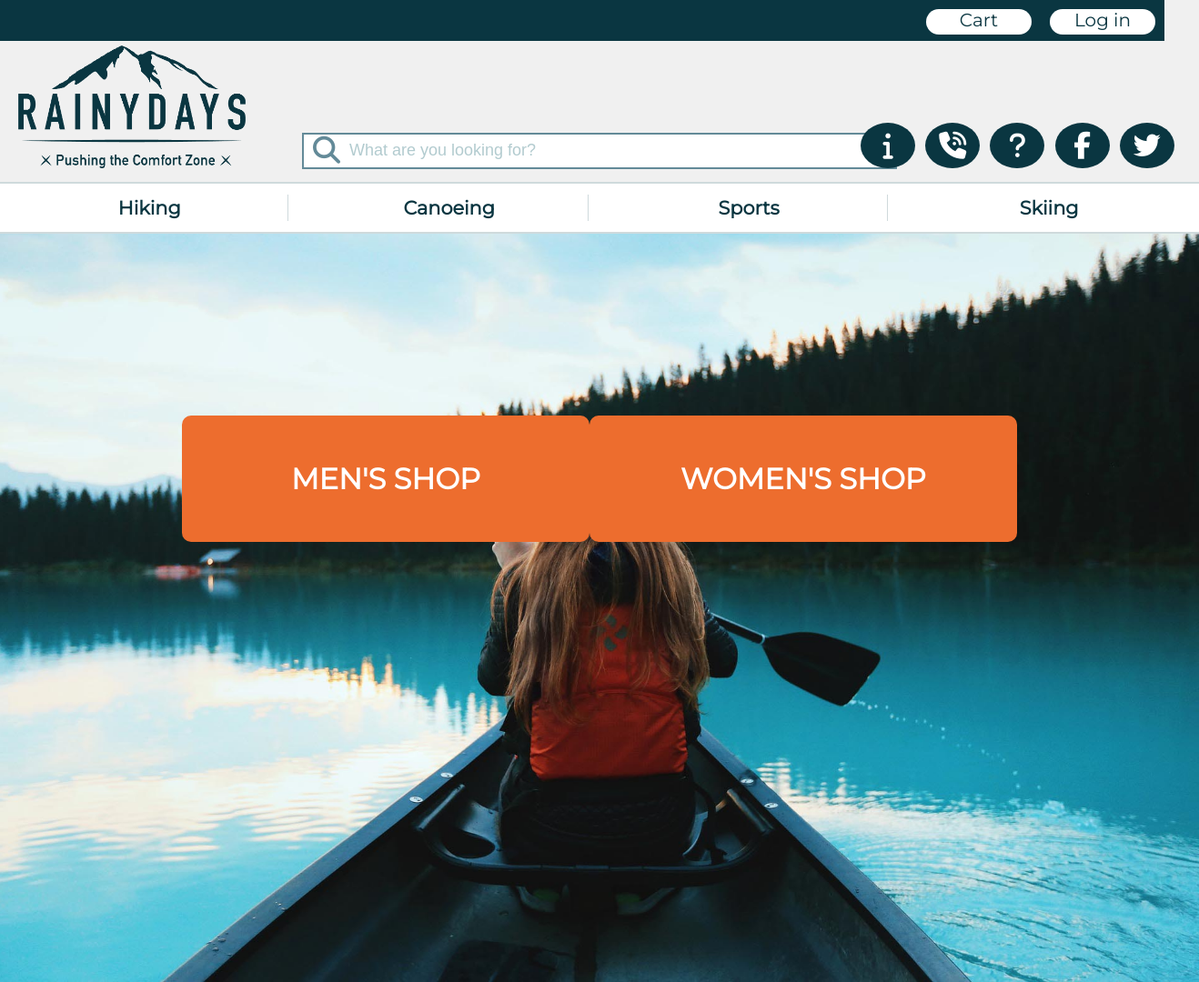
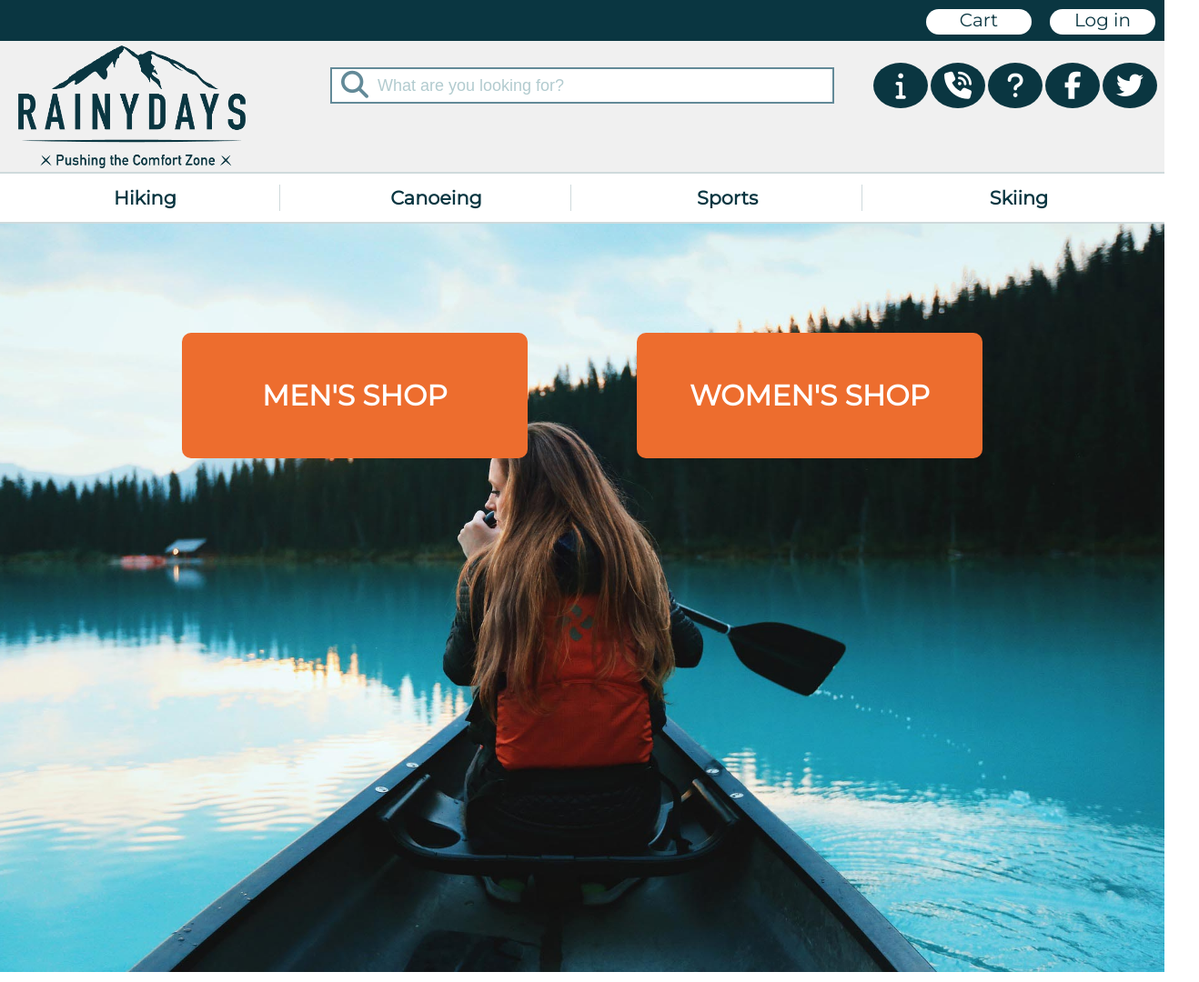
Before and after one commit to Tanific/rainydays, a plain HTML site: page index.html in a window 1280 px wide. Shown: the whole page at 91% size, 1318 px wide, since content can reach past the window. Drawn offline with Linux system fonts and the light colour scheme.

Commit message:
update on grid

```diff
--- a/index.html
+++ b/index.html
@@ -18,23 +18,23 @@
             <a href="login.html" class="nav-top_button">Log in</a>
             <a href="cart.html" class="nav-top_button">Cart</a>
         </div>
+        <div class=header-bottom_grid>
             <a href="index.html">
              <img src="images/logo-rainydays.png" class="logo"></a>
-             <div class="form-wrapper">
-             <form class="#">
+             <div class="make-block">
+             <form class="form-wrapper">
                 <button type="submit" class="searchbutton"><i class="fa fa-search"></i></button>
-                <input type="text" placeholder="What are you looking for?" name="search2" id="textarea">
+                <input type="text" placeholder="What are you looking for?" id="textarea">
               </form>
             </div>
           <nav>
-              <ul>
-                <li><a href="html" class="fas fa-info"></a></li>
-                <li><a href="html" class="fas fa-phone-volume"></a></li>
-                <li><a href="html" class="fas fa-question"></a></li>
-                <li><a href="#" class="fab fa-facebook-f"></a></li>
-                <li><a href="#" class="fab fa-twitter"></a></li>
-            </ul>
+                <a href="html" class="fas fa-info"></a>
+                <a href="html" class="fas fa-phone-volume"></a>
+                <a href="html" class="fas fa-question"></a>
+                <a href="#" class="fab fa-facebook-f"></a>
+                <a href="#" class="fab fa-twitter"></a>
           </nav>
+        </div>
     </header>
     <main>
         <section class="store-navigation">
@@ -52,11 +52,11 @@
             </div>
         </section>
         <section class="home-cta">
-            <div>
-                <a href="mens.html" class="cta cta-mens">Men's shop</a>
+            <div class="cta cta-gender">
+                <a href="mens.html" class="cta">Men's shop</a>
             </div>
-            <div>
-                <a href="womens.html" class="cta cta-womens">Women's shop</a>
+            <div class="cta cta-gender">
+                <a href="womens.html" class="cta">Women's shop</a>
             </div>
         </section>
     </main>
--- a/styles/styles.css
+++ b/styles/styles.css
@@ -15,7 +15,13 @@ body {
 /* Navigation */
 header {
     background-color: #F0F0F0;
-    max-height: 200px;
+}
+
+.header-bottom_grid {
+    display: grid;
+    grid-template-columns: 1fr 1fr 1fr;
+    grid-gap: 20px;
+    align-items: center;
 }
 
 .nav-top {
@@ -27,14 +33,10 @@ header {
 }
 
 nav {
-    position: relative;
-    float: right;
-    top: -110px;
-}
-
-nav li {
-    display: inline-block;
-    padding-right: 7px;
+    display: grid;
+    grid-template-columns: 1fr 1fr 1fr 1fr 1fr;
+    grid-gap: 3px;
+    max-width: 50px;
 }
 
  .fas, .fab {
@@ -46,10 +48,6 @@ nav li {
     border-radius: 50%;
     min-width: 40px;
     padding: 10px;
-}
-
-nav ul {
-    margin-right: 20px;
 }
 
 .nav-top_button {
@@ -66,28 +64,26 @@ nav ul {
 }
 
 .logo {
-    position: relative;
     max-width: 250px;
     margin: 50px 0px 0px 20px;
 }
 
 /* Search bar */
-
-.form-wrapper > * {
-    flex: 1;
+.form-wrapper {
     display: flex;
     justify-content: center;
-    position: relative;
-    top: -43px;
+    width: 600px;
+    margin: 50px auto;
 }
 
 #textarea {
-    width: 600px;
+    max-width: 500px;
     border: 2px solid #638A98;
     border-left: hidden;
     font-size: 18px;
     outline: none;
     padding: 0px;
+    flex: 1;
 }
 
 .searchbutton {
@@ -144,14 +140,14 @@ main {
 .home-cta {
     display: flex;
     flex-direction: row;
-    justify-content: space-around;
-    padding: 200px;
+    justify-content: space-evenly;
+    padding: 80px;
+    margin-top: 40px;
 }
 
 .cta {
-    display: block;
     position: relative;
-    font-size: 2em;
+    font-size: 1.4em;
     color: white;
     background-color: #ED6D2E;
     text-decoration: none;
@@ -159,12 +155,10 @@ main {
     font-weight: 900;
     border-radius: 10px;
     white-space: nowrap;
+    padding: 50px 0px;
+    text-align: center;
 }
 
-.cta-womens {
-    padding: 50px 100px;
+.cta-gender {
+    min-width: 380px;
 }
-
-.cta-mens {
-    padding: 50px 120px;
-}
```
